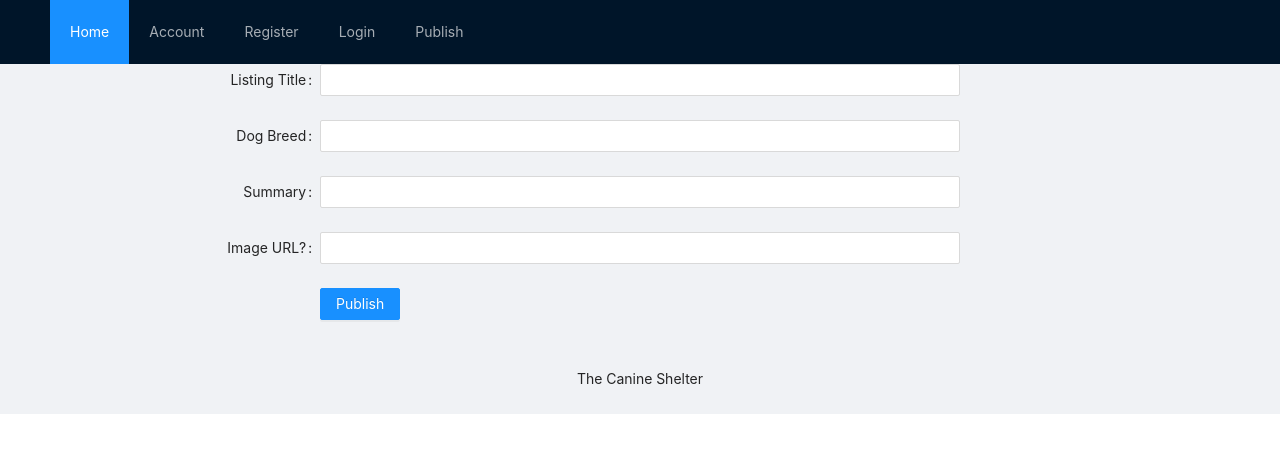
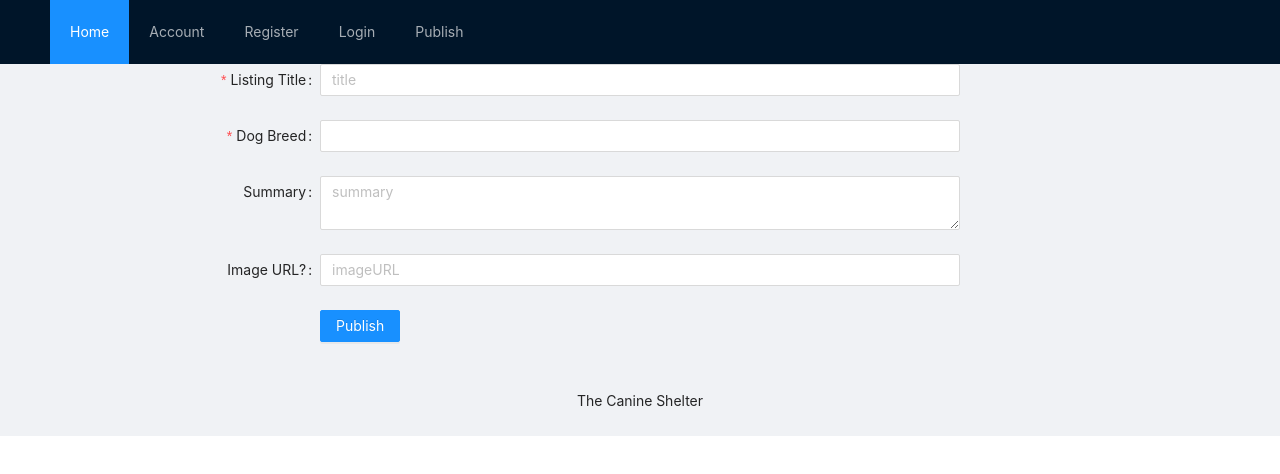
Before and after one commit to SyamMarcus/Web-Development-FrontEnd-Uni-Module, a React (Create React App) app in the folder front-end-app/: page /publish in a window 1280 px wide. Shown: the top 474 px of the page. Built offline with nearby package versions, Linux system fonts and the light colour scheme.

Commit message:
version 0.3.0
Feat:
- Added validation to the editpost and publish pages
- Added method of fetching current post data for the editpost form items
- Added alerts for confimring the changes, deletion and publishing
- Added placeholder data for the publish listing form

```diff
--- a/front-end-app/src/components/editpost.js
+++ b/front-end-app/src/components/editpost.js
@@ -15,6 +15,18 @@ const tailFormItemLayout = {
   wrapperCol: { xs: { span: 24, offset: 0 }, sm: { span: 16, offset: 6 } },
 };
 
+const validateMessages = {
+  // eslint-disable-next-line
+  required: '${label} is required!',
+  types: {
+    // eslint-disable-next-line
+    title: '${label} is not a valid title!',
+    // eslint-disable-next-line
+    breed: '${label} is not a valid breed!'
+  }
+};
+
+
 class RegistrationForm extends React.Component {
   constructor(props) {
     super(props);
@@ -24,10 +36,24 @@ class RegistrationForm extends React.Component {
     this.onFinish = this.onFinish.bind(this);
   }
 
+  componentDidMount() {
+    const id = window.location.pathname.split('/')[2];
+    fetch(`http://localhost:3030/TCS/listings/${id}`)
+    .then(status)
+    .then(json)
+    .then(post => {
+      this.setState({post:post})
+    })
+    .catch(err => {
+      console.log(`Fetch error for post ${id}`)
+    });
+  }
+
   onFinish = (values) => {
     const id = window.location.pathname.split('/')[2];
     console.log('Received values of form: ', values);
     const { confirm, ...data } = values;
+    if(window.confirm('Save Listing Changes?')) {
       fetch(`http://localhost:3030/TCS/listings/${id}`, {
         method: "PUT",
         body: JSON.stringify(data),
@@ -35,22 +61,21 @@ class RegistrationForm extends React.Component {
           "Content-Type": "application/json"
         }
       })
-
       .then(status)
       .then(json)
       .then(data => {
         console.log(data);
         alert("Listing Updated")
       })
-
       .catch(errorResponse => {
         console.error(errorResponse);
       });
+    }
   };
 
   deleteListing = () => {
     const id = window.location.pathname.split('/')[2];
-    if(window.confirm('Are you sure?')) {
+    if(window.confirm('Confirm Deletion?')) {
       fetch(`http://localhost:3030/TCS/listings/${id}` , {
         method: "DELETE",
         header:{'Accept':'application/json',
@@ -61,19 +86,32 @@ class RegistrationForm extends React.Component {
   }
 
   render() {
+    if (!this.state.post) {
+      return <h3>Loading post...</h3>
+    }
+    const post = this.state.post;
+
+
     return (
-      <Form {...formItemLayout} name="Finalize" onFinish={this.onFinish} scrollToFirstError>
+      <Form {...formItemLayout} name="Finalize" onFinish={this.onFinish} validateMessages={validateMessages} scrollToFirstError
+        initialValues={{
+          title: post.title,
+          breed: post.breed,
+          summary: post.summary,
+          imageURL: post.imageURL,
+        }}
+      >
 
-        <Form.Item name="title" label="Listing Title" >
+        <Form.Item name="title" label="Listing Title" rules={[{ required: true }]}>
           <Input />
         </Form.Item>
 
-        <Form.Item name="breed" label="Dog Breed" >
+        <Form.Item name="breed" label="Dog Breed" rules={[{ required: true }]}>
           <Input />
         </Form.Item>
 
         <Form.Item {...formSummaryLayout} name="summary" label="Summary" >
-          <Input />
+          <Input.TextArea />
         </Form.Item>
 
         <Form.Item name="imageURL" label="Image URL?" >
@@ -81,8 +119,8 @@ class RegistrationForm extends React.Component {
         </Form.Item>
 
         <Form.Item {...tailFormItemLayout}>
-          <Button type="primary" htmlType="submit">
-            Publish
+          <Button type="primary" htmlType="submit" >
+            Finalize
           </Button>
           <Button type="primary" htmlType="submit" onClick={()=>this.deleteListing()} danger >
             Delete Listing
--- a/front-end-app/src/components/publish.js
+++ b/front-end-app/src/components/publish.js
@@ -15,6 +15,16 @@ const tailFormItemLayout = {
   wrapperCol: { xs: { span: 24, offset: 0 }, sm: { span: 16, offset: 6 } },
 };
 
+const validateMessages = {
+  // eslint-disable-next-line
+  required: '${label} is required!',
+  types: {
+    // eslint-disable-next-line
+    title: '${label} is not a valid title!',
+    // eslint-disable-next-line
+    breed: '${label} is not a valid breed!'
+  }
+};
 
 class RegistrationForm extends React.Component {
   constructor(props) {
@@ -28,6 +38,7 @@ class RegistrationForm extends React.Component {
   onFinish = (values) => {
     console.log('Received values of form: ', values);
     const { confirm, ...data } = values;
+    if(window.confirm('Confirm Creation?')) {
       fetch('http://localhost:3030/TCS/listings', {
         method: "POST",
         body: JSON.stringify(data),
@@ -48,25 +59,26 @@ class RegistrationForm extends React.Component {
         alert(`Error: ${errorResponse}`);
       });
     };
+  }
 
   render() {
     return (
-      <Form {...formItemLayout} name="publish" onFinish={this.onFinish} scrollToFirstError>
+      <Form {...formItemLayout} name="publish" onFinish={this.onFinish} validateMessages={validateMessages} scrollToFirstError>
 
-        <Form.Item name="title" label="Listing Title" >
-          <Input />
+        <Form.Item name="title" label="Listing Title" rules={[{ required: true }]}>
+          <Input placeholder="title"/>
         </Form.Item>
 
-        <Form.Item name="breed" label="Dog Breed" >
+        <Form.Item name="breed" label="Dog Breed" rules={[{ required: true }]}>
           <Input />
         </Form.Item>
 
         <Form.Item {...formSummaryLayout} name="summary" label="Summary" >
-          <Input />
+          <Input.TextArea placeholder="summary"/>
         </Form.Item>
 
         <Form.Item name="imageURL" label="Image URL?" >
-          <Input />
+          <Input placeholder="imageURL"/>
         </Form.Item>
 
         <Form.Item {...tailFormItemLayout}>
```
Lines whose indentation alone changed are shown as unchanged.
